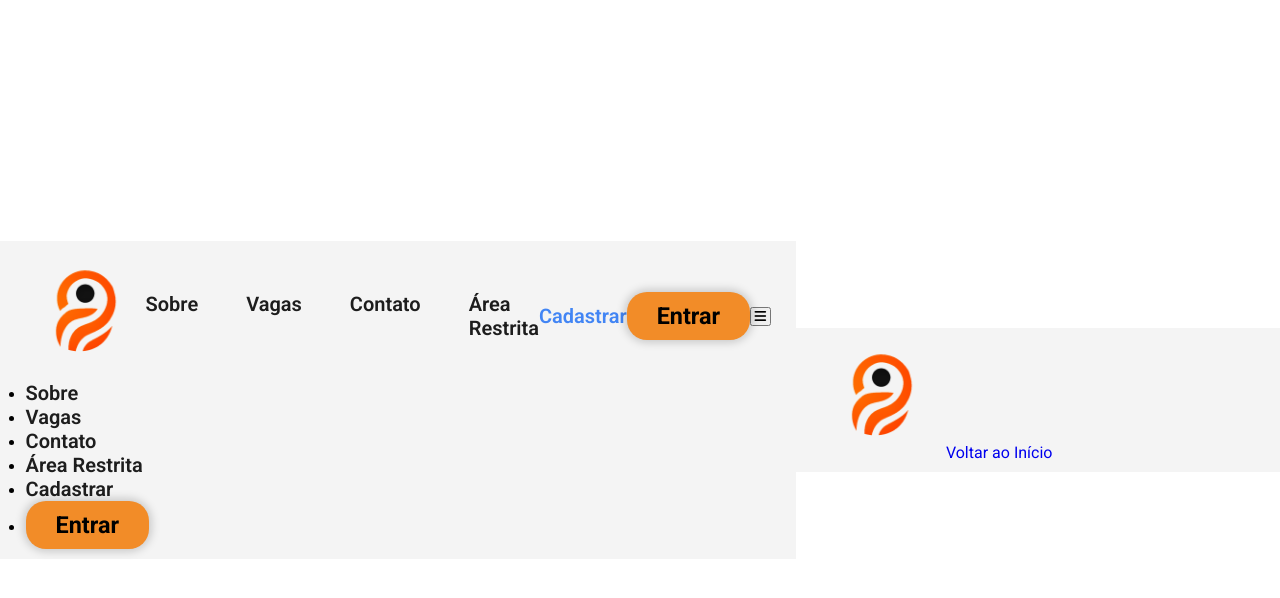
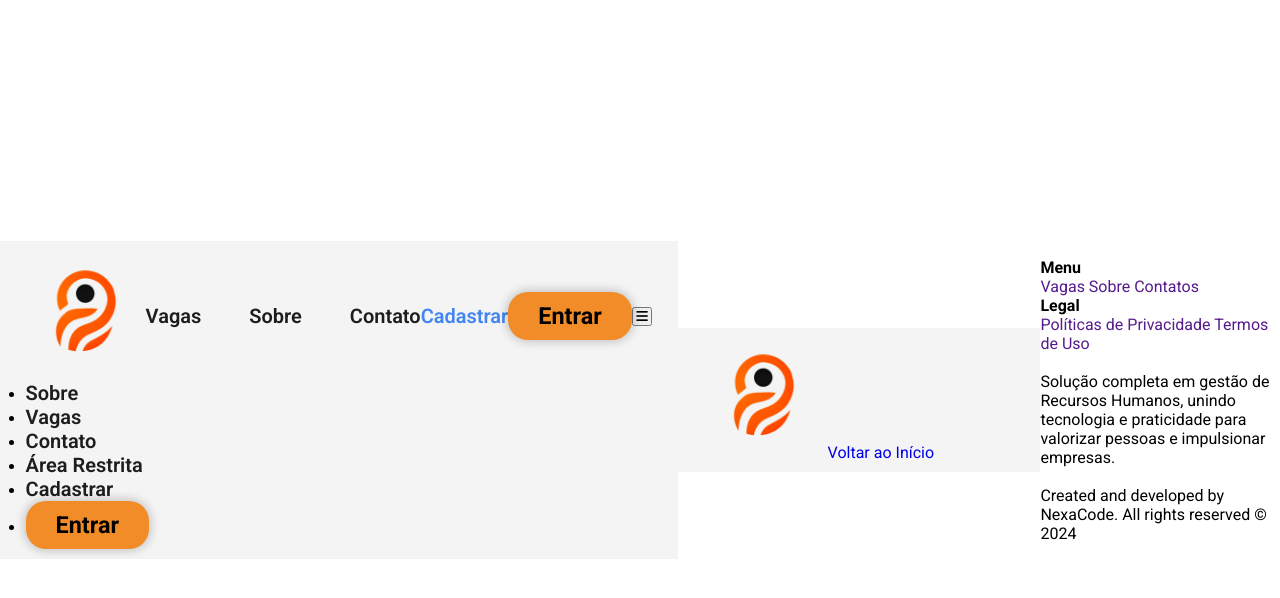
Before and after one commit to SophiaMartini/HR-SYSTEM, a PHP site: page /components/footer-header.html in a window 1280 px wide. Shown: the top 598 px of the page. Run offline with PHP 8.4, Linux system fonts and the light colour scheme; some libraries are stand-ins or nearby versions.

Commit message:
commit para pull

```diff
--- a/src/components/footer-header.html
+++ b/src/components/footer-header.html
@@ -30,16 +30,13 @@
 
             <ul id="nav_list">
                 <li class="nav-item active">
-                        <a href="#sobre">Sobre</a>
+                        <a href="#sobre">Vagas</a>
                 </li>
                 <li class="nav-item">
-                        <a href="#vagas">Vagas</a>
+                        <a href="#vagas">Sobre</a>
                 </li>
                 <li class="nav-item">
                         <a href="#Contato">Contato</a>
-                </li>
-                <li class="nav-item">
-                        <a href="#AreaRestrita">Área Restrita</a>
                 </li>
 
             </ul>
@@ -107,5 +104,41 @@
 </header>
 
 
+
+
+
+<footer id="RHFoot">
+    <div class="conteudo-footer">
+        <div class="menu-content">
+            <h4 class="title">Menu</h4>
+            <a href="">Vagas</a>
+            <a href="">Sobre</a>
+            <a href="">Contatos</a>
+        </div>
+
+        <div class="legal-content">
+            <h4 class="title">Legal</h4>
+            <a href="">Políticas de Privacidade</a>
+            <a href="">Termos de Uso</a>
+        </div>
+    </div>
+
+    <div class="outros-trem">
+        <img src="" alt="">
+        <p>Solução completa em gestão de Recursos Humanos, unindo tecnologia e praticidade para valorizar pessoas e impulsionar empresas.
+        </p>
+
+        <div class="contatos">
+            <a href=""><img src="" alt=""></a>
+            <a href=""><img src="" alt=""></a>
+        </div>
+    </div>
+
+    <div class="copyright">
+        <p>Created and developed by NexaCode. All rights reserved © 2024</p>
+    </div>
+</footer>
+
+
 </body>
 </html>
--- a/src/css/reset.css
+++ b/src/css/reset.css
@@ -27,6 +27,8 @@
 }
 
 a {
+    text-decoration: none;
+    -webkit-tap-highlight-color: rgba(0, 0, 0, 0);
     text-decoration: none;
 }
 
@@ -147,8 +149,3 @@
     }
 
 }
-
-a {
-    -webkit-tap-highlight-color: rgba(0, 0, 0, 0);
-    text-decoration: none;
-}
```
Also changed, not shown: src/css/login.css (+20 -4 lines), src/js/login.js (+32 -3 lines), src/login.html (+6 -6 lines).
